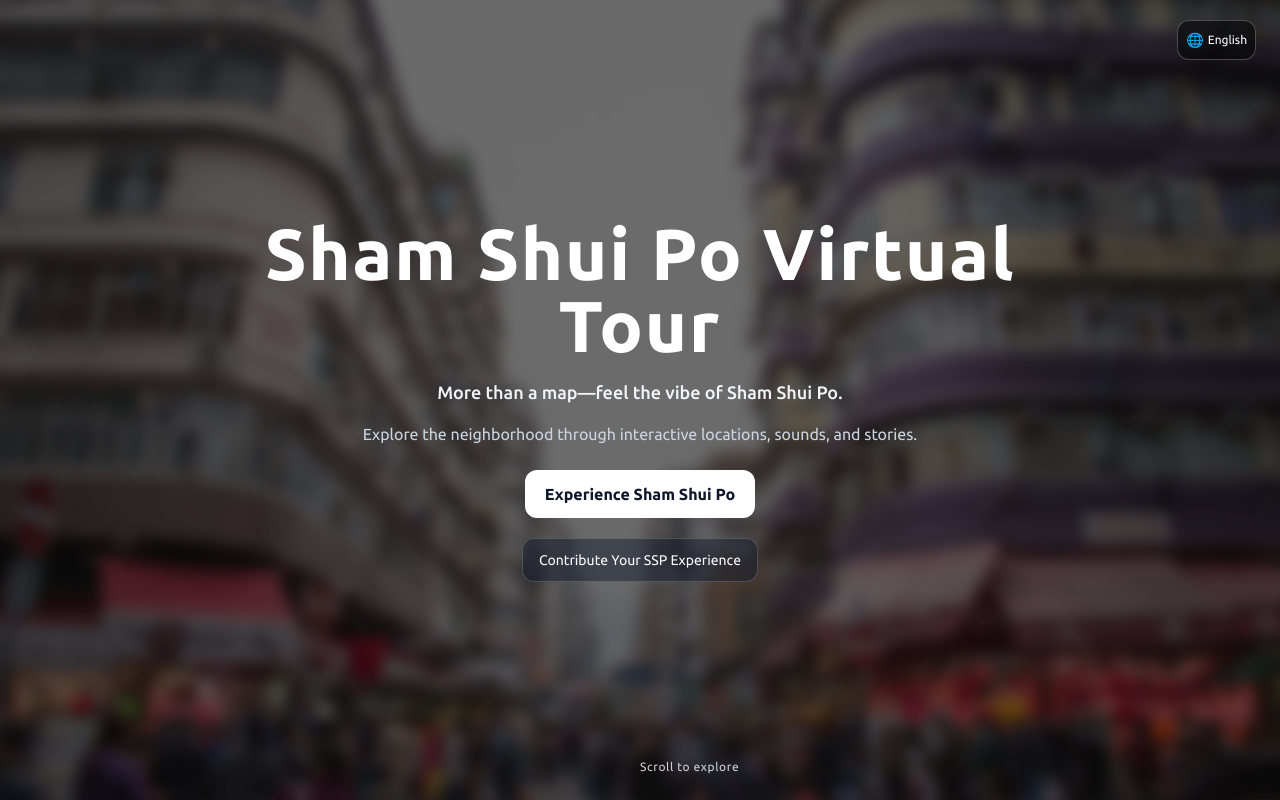
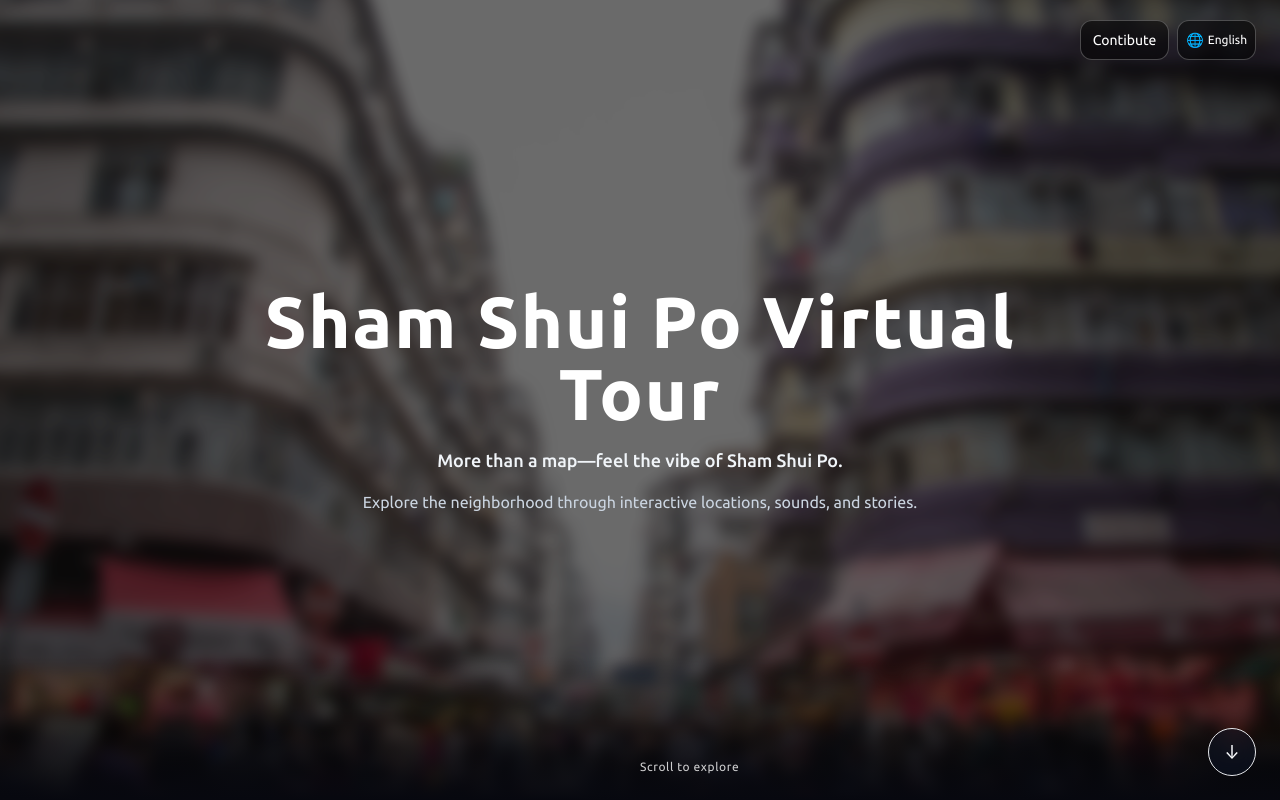
Before and after one commit to darshbir19/SSP_VTour, a React (Vite) app: page / in a window 1280 px wide. Built offline with nearby package versions, Linux system fonts and the light colour scheme; grey boxes are pictures that could not be loaded.

Commit message:
refactor(ui): unify top controls and scroll flow
Standardize button treatments around the language-style controls and improve home-to-map navigation with smoother section scrolling and map access affordances.

```diff
--- a/src/App.tsx
+++ b/src/App.tsx
@@ -1,23 +1,33 @@
-import { useState } from 'react'
+import { useRef } from 'react'
 import { HomePage } from './components/HomePage'
 import { LanguageSwitcher } from './components/LanguageSwitcher'
 import { MapTour } from './components/MapTour'
 import { LanguageProvider } from './context/LanguageContext'
 
-type ViewMode = 'home' | 'map'
-
 export function App() {
-  const [view, setView] = useState<ViewMode>('home')
+  const homeSectionRef = useRef<HTMLElement | null>(null)
+  const mapSectionRef = useRef<HTMLElement | null>(null)
 
   return (
     <LanguageProvider>
-      <div className="relative h-screen w-screen overflow-hidden bg-ssp-bg text-slate-100">
-        <LanguageSwitcher />
-        {view === 'home' ? (
-          <HomePage onStart={() => setView('map')} />
-        ) : (
-          <MapTour onBack={() => setView('home')} />
-        )}
+      <div className="relative h-screen w-screen snap-y snap-mandatory overflow-y-auto bg-ssp-bg text-slate-100 scroll-smooth">
+        <div className="pointer-events-auto fixed right-5 top-4 z-[100] flex items-center gap-2 sm:right-6 sm:top-5">
+          <a
+            href="https://docs.google.com/forms/d/1rjHiUY27ZrwFb02XWUk8EKTwtPh2dtq4nC7ky3tZW8Q/edit"
+            target="_blank"
+            rel="noreferrer"
+            className="inline-flex h-10 min-w-10 items-center justify-center gap-1 rounded-xl border border-white/25 bg-black/55 px-3 text-xs text-white backdrop-blur hover:bg-black/75 sm:text-sm"
+          >
+            Contibute
+          </a>
+          <LanguageSwitcher />
+        </div>
+        <section ref={homeSectionRef} className="h-screen w-full snap-start">
+          <HomePage onScrollToMap={() => mapSectionRef.current?.scrollIntoView({ behavior: 'smooth' })} />
+        </section>
+        <section ref={mapSectionRef} className="h-screen w-full snap-start">
+          <MapTour onBack={() => homeSectionRef.current?.scrollIntoView({ behavior: 'smooth' })} />
+        </section>
       </div>
     </LanguageProvider>
   )
--- a/src/components/HomePage.tsx
+++ b/src/components/HomePage.tsx
@@ -1,32 +1,26 @@
 import { useLanguage } from '../context/LanguageContext'
 
 interface HomePageProps {
-  onStart: () => void
+  onScrollToMap: () => void
 }
 
-export function HomePage({ onStart }: HomePageProps) {
+export function HomePage({ onScrollToMap }: HomePageProps) {
   const { language } = useLanguage()
   const copy = {
     en: {
       subtitle: 'Sham Shui Po Virtual Tour',
       description: 'More than a map—feel the vibe of Sham Shui Po.',
       guide: 'Explore the neighborhood through interactive locations, sounds, and stories.',
-      cta: 'Experience Sham Shui Po',
-      contribute: 'Contribute Your SSP Experience',
     },
     zh: {
       subtitle: '深水埗虚拟导览',
       description: '不只是地图——感受深水埗的独特氛围。',
       guide: '通过互动地点、声音与故事探索这个社区。',
-      cta: '体验深水埗',
-      contribute: '提交你的深水埗体验',
     },
     hi: {
       subtitle: 'शाम शुई पो वर्चुअल टूर',
       description: 'यह सिर्फ नक्शा नहीं—शाम शुई पो की असली वाइब महसूस करें।',
       guide: 'इंटरैक्टिव लोकेशन, ध्वनियों और कहानियों के जरिए इलाके को एक्सप्लोर करें।',
-      cta: 'शाम शुई पो का अनुभव करें',
-      contribute: 'अपना SSP अनुभव साझा करें',
     },
   }[language]
 
@@ -42,6 +36,7 @@ export function HomePage({ onStart }: HomePageProps) {
         }}
       />
       <div className="absolute inset-0 bg-black/30" />
+      <div className="pointer-events-none absolute inset-x-0 bottom-0 h-36 bg-gradient-to-b from-transparent via-black/35 to-[#07080f]" />
 
       <div className="fade-in relative z-10 flex w-[min(92vw,980px)] flex-col items-center gap-4 px-6 text-center">
         <h1 className="w-full text-4xl font-semibold tracking-wide text-white sm:text-6xl lg:text-7xl">{copy.subtitle}</h1>
@@ -49,22 +44,20 @@ export function HomePage({ onStart }: HomePageProps) {
           {copy.description}
         </p>
         <p className="max-w-2xl text-sm text-slate-300 sm:text-base">{copy.guide}</p>
-        <button onClick={onStart} className="btn-primary mt-2 cursor-pointer px-8">
-          {copy.cta}
-        </button>
-        <a
-          href="https://docs.google.com/forms/d/1rjHiUY27ZrwFb02XWUk8EKTwtPh2dtq4nC7ky3tZW8Q/edit"
-          target="_blank"
-          rel="noreferrer"
-          className="btn-secondary mt-1 inline-flex cursor-pointer items-center justify-center px-6 text-sm"
-        >
-          {copy.contribute}
-        </a>
       </div>
 
       <div className="pointer-events-none absolute bottom-6 left-1/2 -translate-x-1/2 animate-bounce text-xs tracking-wider text-white/80">
         Scroll to explore
       </div>
+
+      <button
+        type="button"
+        onClick={onScrollToMap}
+        aria-label="Scroll to map"
+        className="absolute bottom-6 right-6 z-20 inline-flex h-12 w-12 items-center justify-center rounded-full border border-white/18 bg-[rgba(15,23,42,0.45)] p-0 text-lg text-slate-50 backdrop-blur transition hover:bg-white/12"
+      >
+        ↓
+      </button>
     </div>
   )
 }
--- a/src/components/LanguageSwitcher.tsx
+++ b/src/components/LanguageSwitcher.tsx
@@ -12,7 +12,7 @@ export function LanguageSwitcher() {
   const [open, setOpen] = useState(false)
 
   return (
-    <div className="pointer-events-auto fixed right-5 top-4 z-[100] sm:right-6 sm:top-5">
+    <div className="pointer-events-auto relative">
       <button
         type="button"
         onClick={() => setOpen((v) => !v)}
--- a/src/components/MapTour.tsx
+++ b/src/components/MapTour.tsx
@@ -169,19 +169,19 @@ export function MapTour({ onBack }: MapTourProps) {
     en: {
       title: 'Real Sham Shui Po map · Click a pin',
       loading: 'Loading Sham Shui Po map...',
-      backHome: '← Back to Home',
+      backHome: 'Back to Home',
       dataAttribution: 'Map data © Lands Department, HKSAR',
     },
     zh: {
       title: '真实深水埗地图 · 点击标记',
       loading: '正在加载深水埗地图...',
-      backHome: '← 返回主页',
+      backHome: '返回主页',
       dataAttribution: '地图数据 © 香港地政总署',
     },
     hi: {
       title: 'रियल शाम शुई पो मैप · पिन पर क्लिक करें',
       loading: 'शाम शुई पो मैप लोड हो रहा है...',
-      backHome: '← होम पर वापस जाएं',
+      backHome: 'होम पर वापस जाएं',
       dataAttribution: 'मैप डेटा © Lands Department, HKSAR',
     },
   }[language]
@@ -287,8 +287,14 @@ export function MapTour({ onBack }: MapTourProps) {
 
       <button
         onClick={onBack}
-        className="btn-secondary absolute left-4 top-4 z-30 cursor-pointer text-sm backdrop-blur"
+        className="absolute left-4 top-4 z-30 inline-flex h-10 min-w-10 items-center justify-center gap-1 rounded-xl border border-white/25 bg-black/55 px-3 text-sm text-white backdrop-blur hover:bg-black/75"
       >
+        <svg viewBox="0 0 24 24" className="h-4 w-4" aria-hidden="true">
+          <path
+            d="M12 3 3 10h2v10h5v-6h4v6h5V10h2L12 3z"
+            fill="currentColor"
+          />
+        </svg>
         {mapCopy.backHome}
       </button>
     </div>
```
